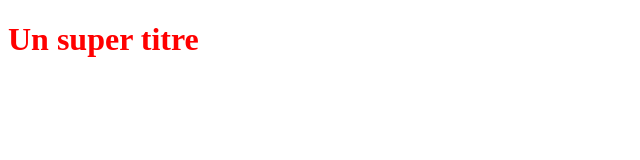
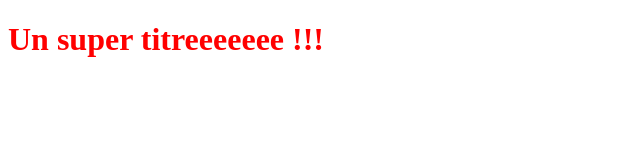
Before and after one commit to Sirianne-EKRA/OpenclassroomsProjectGit, a plain HTML site: page index.html in a window 1280 px wide. Shown: the whole page, without its empty margins (0-640 px from the left). Drawn offline with Linux system fonts and the light colour scheme.

Commit message:
modification du titre h1

```diff
--- a/index.html
+++ b/index.html
@@ -5,6 +5,6 @@
    <link rel="stylesheet" type="text/css" href="style.css">
 </head>
 <body>
-   <h1>Un super titre</h1>
+   <h1>Un super titreeeeeee !!! </h1>
 </body>
 </html>
```
